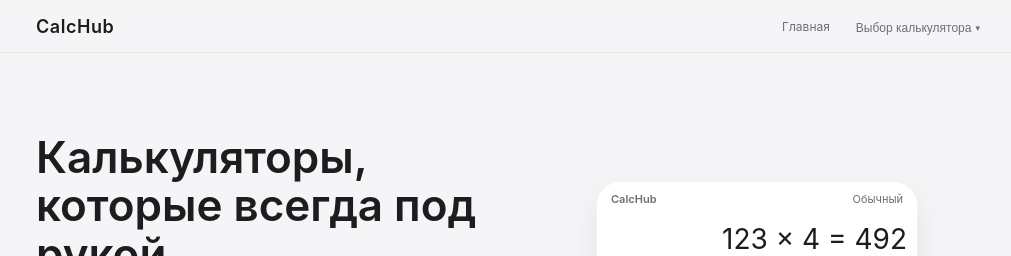
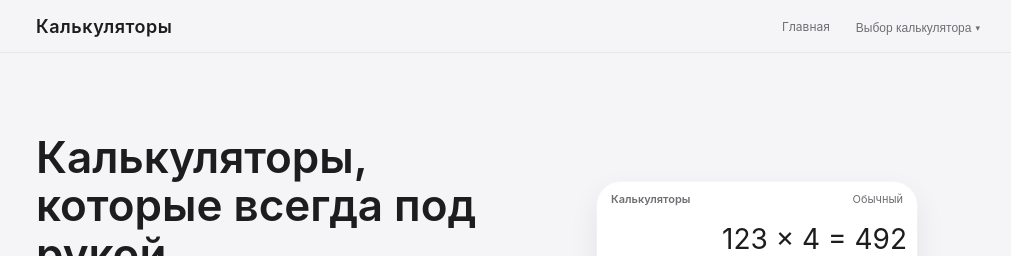
Before and after one commit to MikhalevDenis/calculators-site, a plain HTML site: page index.html in a window 1280 px wide. Shown: the top 256 px of the page, without its empty margins (130-1141 px from the left). Drawn offline with Linux system fonts and the light colour scheme.

Commit message:
Add files via upload

```diff
--- a/index.html
+++ b/index.html
@@ -8,7 +8,7 @@
 <body>
   <header class="site-header">
   <div class="container top-nav">
-    <a href="index.html" class="logo">CalcHub</a>
+    <a href="index.html" class="logo">Калькуляторы</a>
     <nav class="main-nav">
       <a href="index.html" class="nav-link">Главная</a>
 
@@ -50,7 +50,7 @@
         <!-- мини-превью калькулятора -->
         <div class="hero-calculator-preview">
           <div class="preview-header">
-            <span class="preview-title">CalcHub</span>
+            <span class="preview-title">Калькуляторы</span>
             <span class="preview-mode">Обычный</span>
           </div>
           <div class="preview-display">123 × 4 = 492</div>
```
Also changed, not shown: calc-basic.html (+1 -1 lines), calc-days.html (+1 -1 lines), calc-ipotec.html (+1 -1 lines), calc-kbju.html (+1 -1 lines), calc-percent.html (+1 -1 lines).
